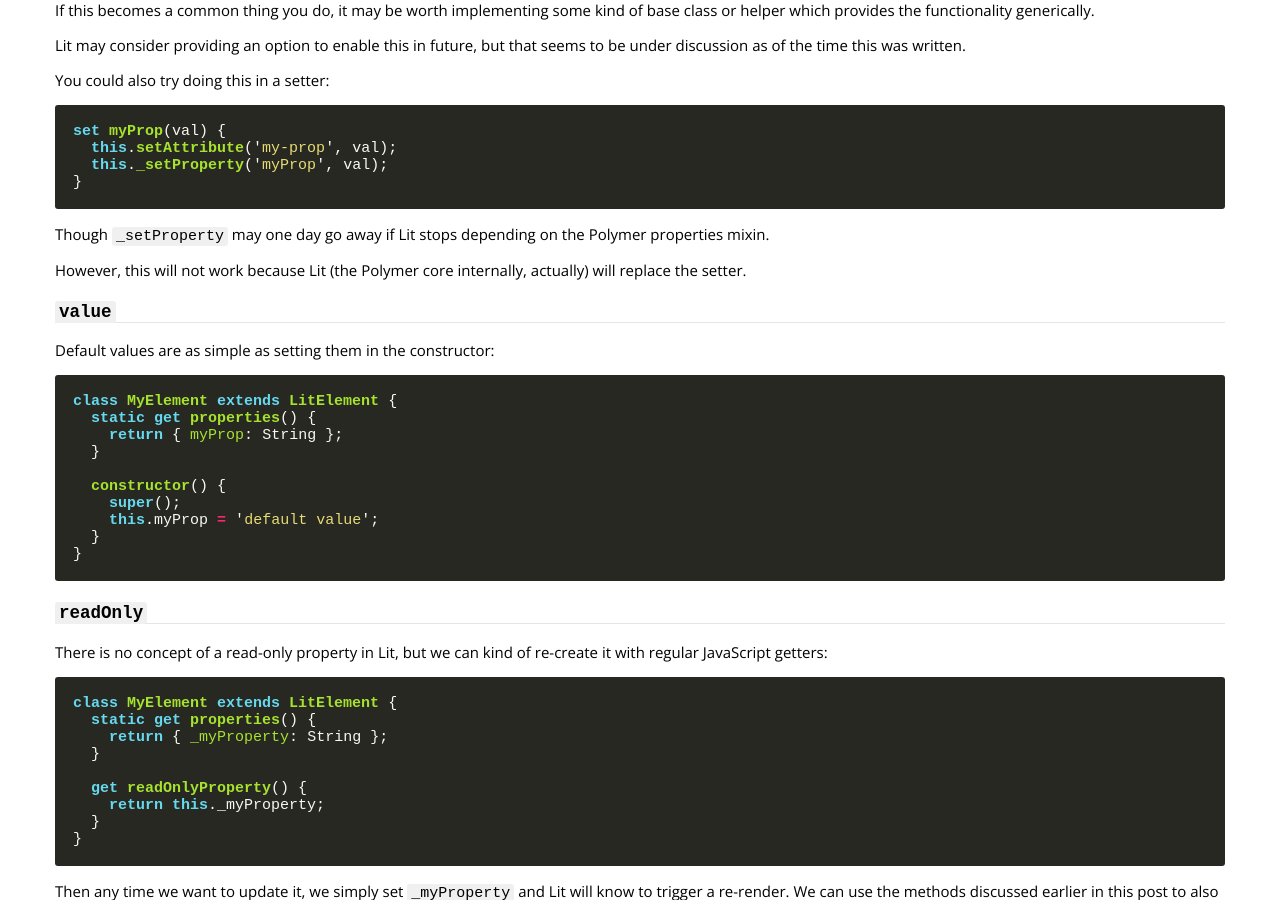
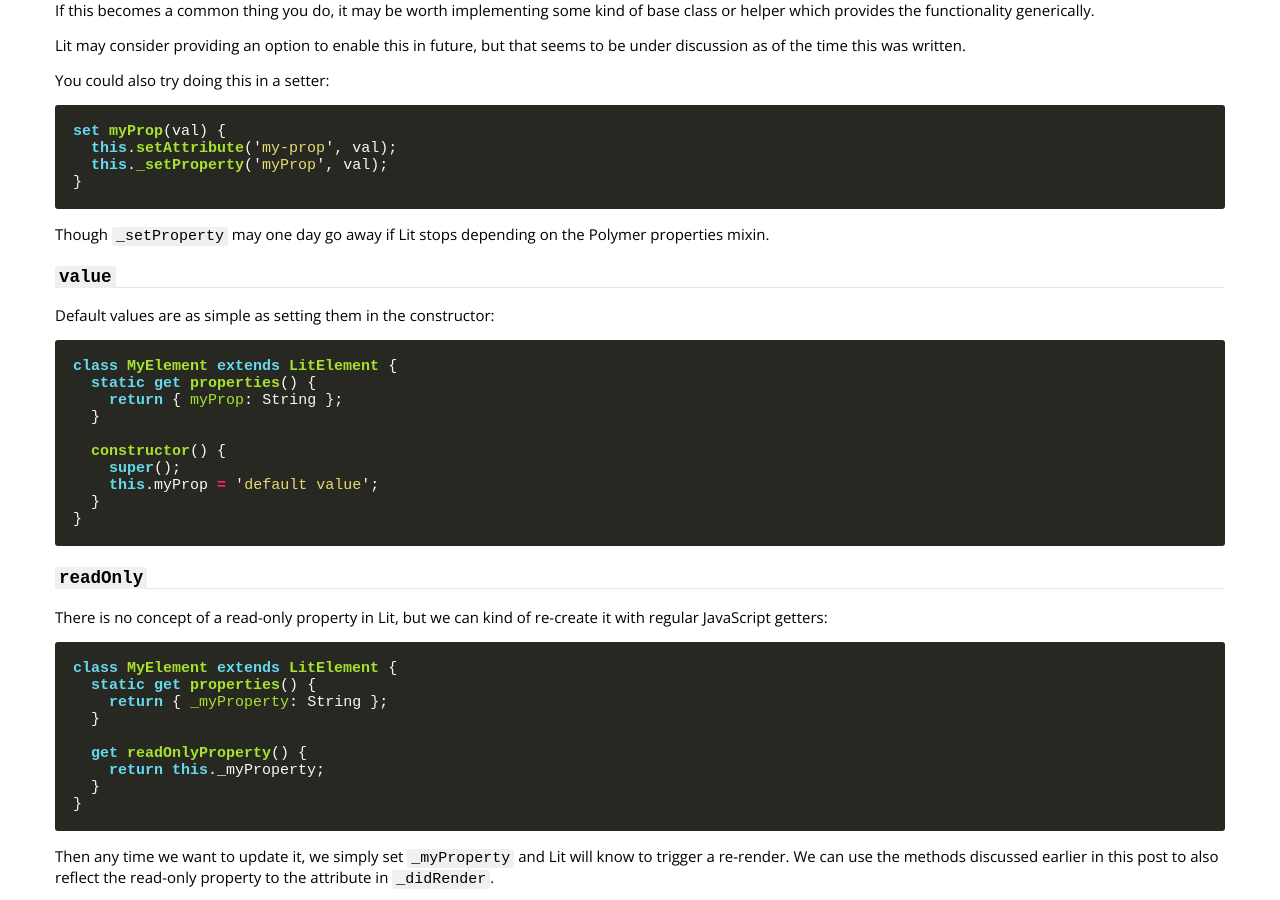
Before and after one commit to 43081j/43081j.github.io, a Jekyll site: the page built from _posts/2018-08-12-future-of-polymer.md, in a window 1280 px wide and 900 px high, scrolled down 5731 px. Built offline with Jekyll 4.4.1, drawn with Linux system fonts in a browser that asks for light colours; nearby versions of some CDN libraries; comment, search, counter and statistics services are not loaded.

Commit message:
Update 2018-08-12-future-of-polymer.md

```diff
--- a/_posts/2018-08-12-future-of-polymer.md
+++ b/_posts/2018-08-12-future-of-polymer.md
@@ -330,9 +330,6 @@
 
 Though `_setProperty` may one day go away if Lit stops depending on the Polymer properties mixin.
 
-However, this will not work because Lit (the Polymer core internally, actually)
-will replace the setter.
-
 ### `value`
 
 Default values are as simple as setting them in the constructor:
```
